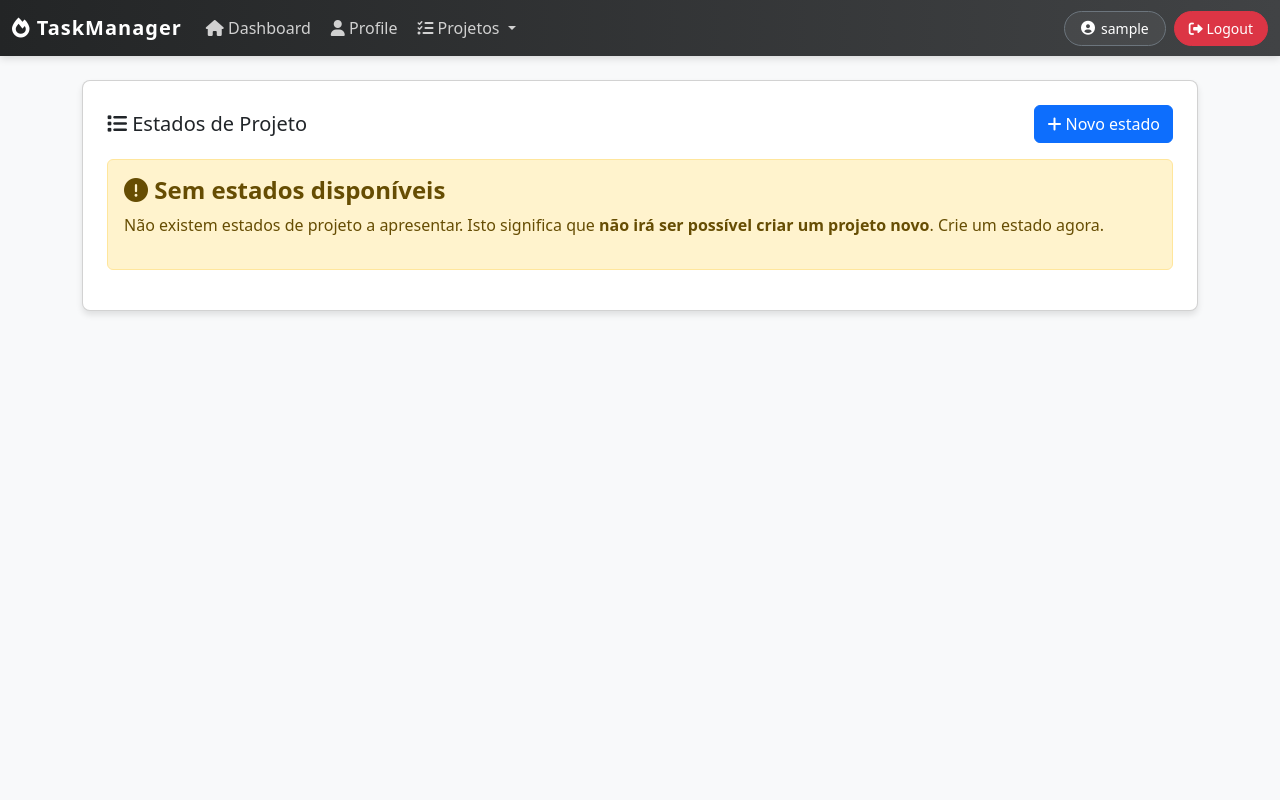
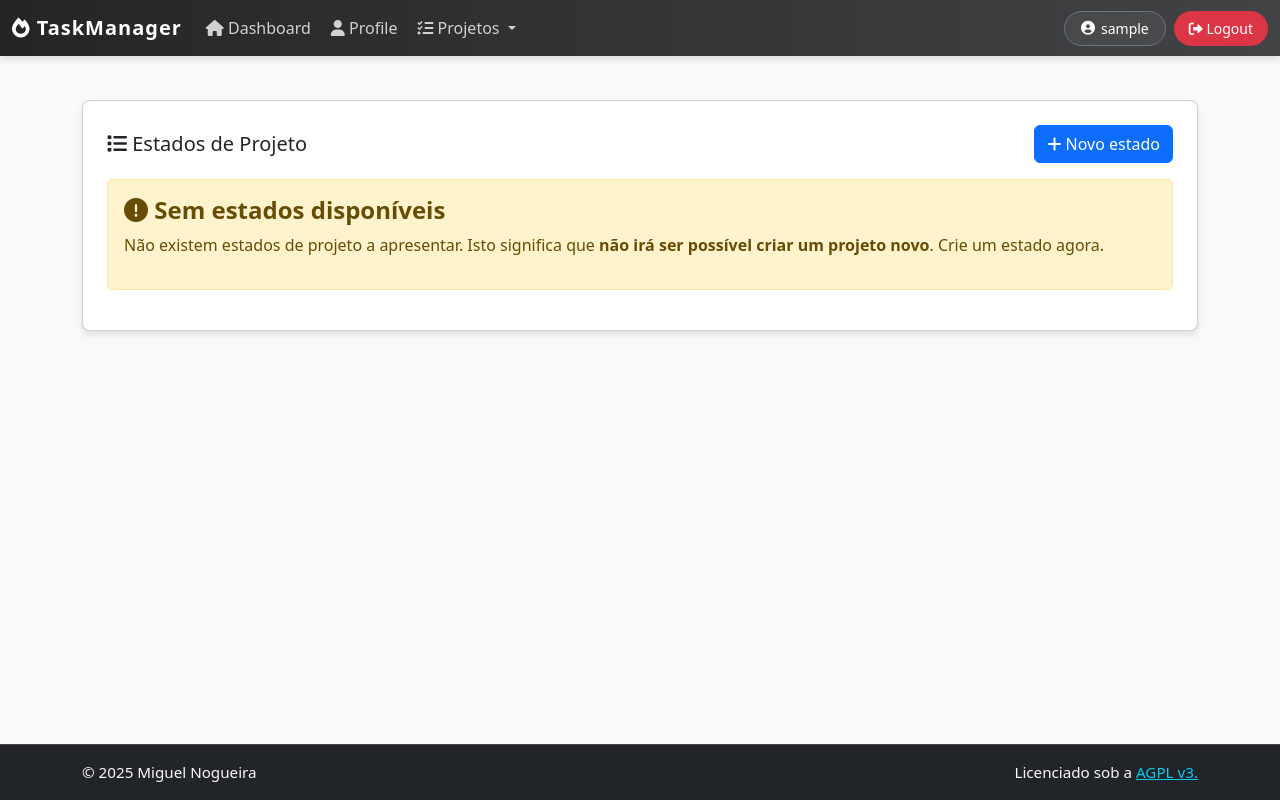
Before and after one commit to miguel456/taskmanager, a PHP site: page /projects/statuses/index.php in a window 1280 px wide. Run offline with PHP 8.4, Linux system fonts and the light colour scheme; the visitor is signed in with stand-in values (Sample User, id 1); data that the repository does not hold is empty; some libraries are stand-ins or nearby versions.

Commit message:
feat: add footer to app

```diff
--- /dev/null
+++ b/assets/css/footer-custom.css
@@ -0,0 +1,15 @@
+.footer {
+    border-top: 1px solid #444;
+    font-size: 0.95rem;
+    padding: 0.5rem 0;
+    margin-top: auto;
+    background: #212529;
+}
+.footer a {
+    color: #17a2b8;
+    text-decoration: underline;
+}
+.footer a:hover {
+    color: #0dcaf0;
+    text-decoration: none;
+}
--- /dev/null
+++ b/layout/footer.php
@@ -0,0 +1,7 @@
+<footer class="footer bg-dark text-light py-3 mt-auto">
+    <div class="container d-flex flex-column flex-md-row justify-content-between align-items-center">
+        <span>&copy; <?php echo date('Y'); ?> Miguel Nogueira</span>
+        <span>Licenciado sob a <a href="https://www.gnu.org/licenses/agpl-3.0.html" class="text-info" target="_blank" rel="noopener">AGPL v3.</a></span>
+    </div>
+</footer>
+<link rel="stylesheet" href="/assets/css/footer-custom.css">
--- a/projects/statuses/index.php
+++ b/projects/statuses/index.php
@@ -18,10 +18,20 @@ $statuses = $status->get_status(0, true);
         .navbar { margin-bottom: 20px; }
         .card { border-radius: 8px; box-shadow: 0 4px 6px rgba(0,0,0,0.1); }
         .table th, .table td { vertical-align: middle; }
+        body {
+            min-height: 100vh;
+            display: flex;
+            flex-direction: column;
+        }
+        .main-content {
+            flex: 1 0 auto;
+        }
     </style>
 </head>
 <body>
 <?php include_once '../../layout/nav.php' ?>
+
+<div class="main-content">
     <div class="container my-4">
         <div class="card p-4">
             <div class="d-flex justify-content-between align-items-center mb-3">
@@ -70,6 +80,8 @@ $statuses = $status->get_status(0, true);
             <?php endif; ?>
         </div>
     </div>
+</div>
+
 
 <!-- Create Status Modal -->
 <div class="modal fade" id="createStatusModal" tabindex="-1" aria-labelledby="createStatusModalLabel" aria-hidden="true">
@@ -136,7 +148,11 @@ $statuses = $status->get_status(0, true);
     });
 </script>
 
-<?php include  '../../error/flash-messages.php'; ?>
+<?php
+include  '../../error/flash-messages.php';
+include '../../layout/footer.php'
+
+?>
 
 </body>
 </html>
```
Also changed, not shown: auth/account/profile.php (+13 -1 lines), dashboard/index.php (+7 -2 lines), projects/edit.php (+15 -1 lines), projects/index.php (+17 -2 lines). Lines whose indentation alone changed are shown as unchanged.
